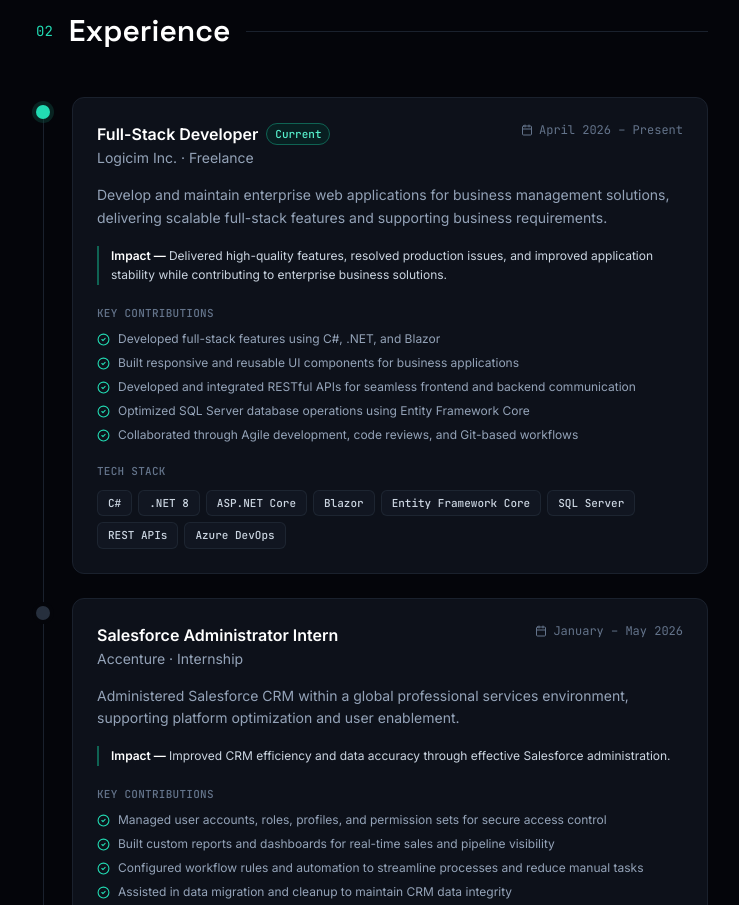
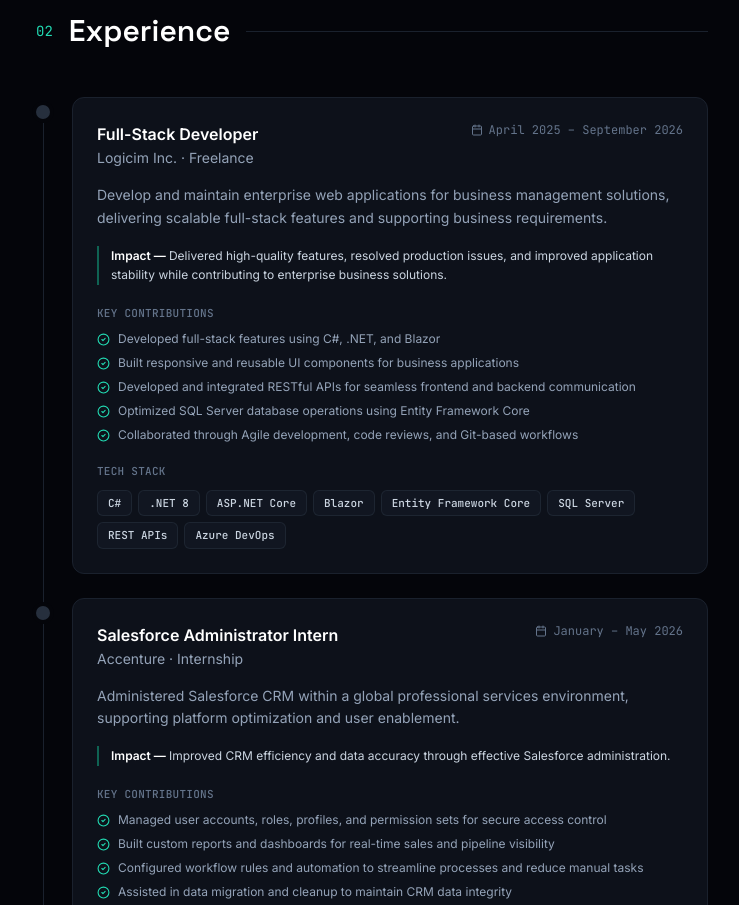
Before and after one commit to dianaangan/github-portfolio, a React (Vite) app: page / in a window 1280 px wide. Shown: the part 1760-2665 px from the top of the page, without its empty margins (468-1207 px from the left). Built offline with nearby package versions, Linux system fonts and the light colour scheme.

Commit message:
Update Logicim experience dates and resume

```diff
--- a/src/data/experience.js
+++ b/src/data/experience.js
@@ -4,8 +4,8 @@
     company: 'Logicim Inc.',
     role: 'Full-Stack Developer',
     type: 'Freelance',
-    period: 'April 2026 – Present',
-    current: true,
+    period: 'April 2025 – September 2026',
+    current: false,
     description:
       'Develop and maintain enterprise web applications for business management solutions, delivering scalable full-stack features and supporting business requirements.',
     impact:
--- a/src/data/profile.js
+++ b/src/data/profile.js
@@ -9,7 +9,7 @@
   location: 'Cebu City, Philippines',
   github: 'https://github.com/dianaangan',
   linkedin: 'https://linkedin.com/in/dianaangan',
-  resumePath: '/github-portfolio/resume.pdf?v=20260823',
+  resumePath: '/github-portfolio/resume.pdf?v=20260909',
   photoPath: '/github-portfolio/images/profile/profile-photo.png?v=20260626',
   heroBio:
     'Software developer with professional experience building web and mobile applications. Passionate about scalable solutions and solving real-world problems.',
```
Also changed, not shown: 1 other file (tests, documents, lock files or other folders).
